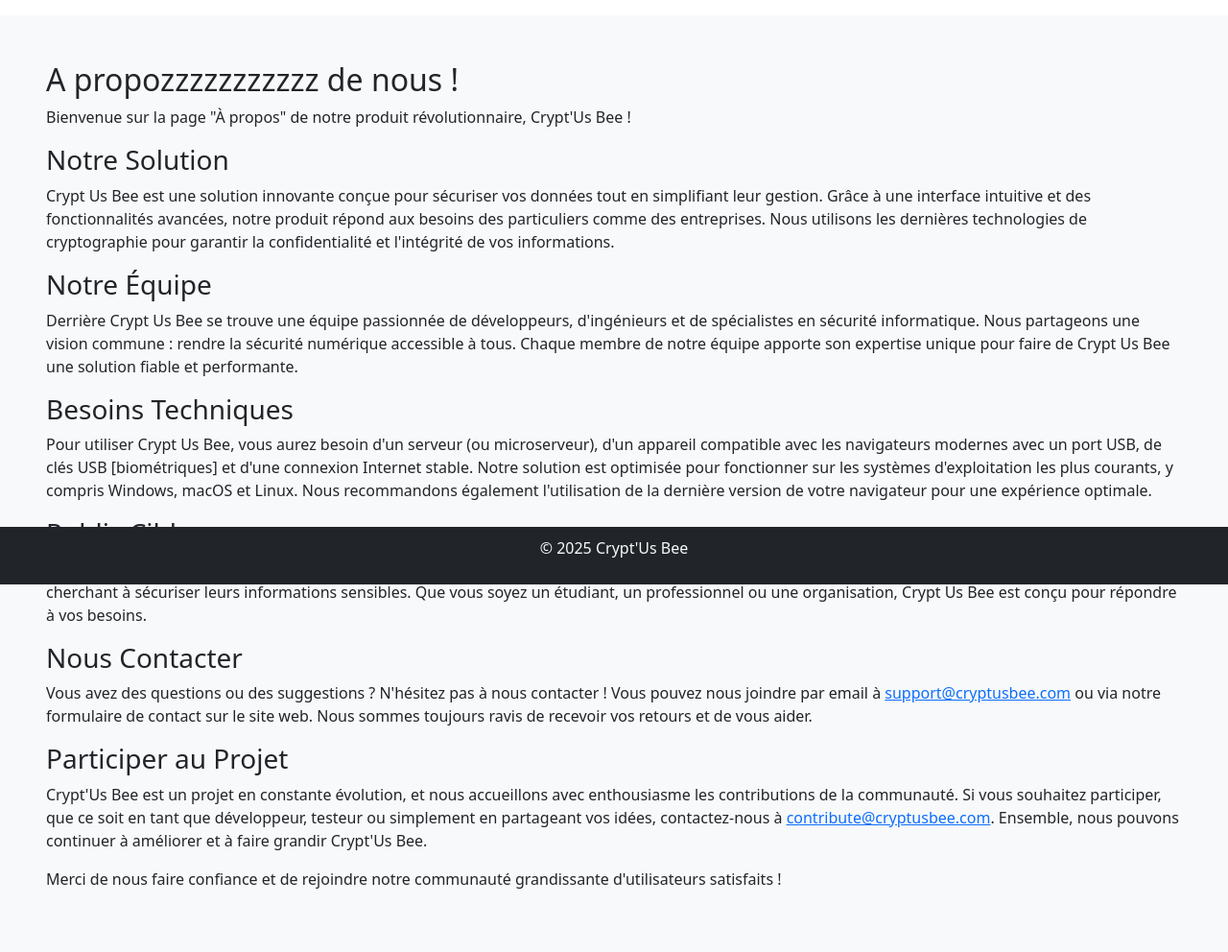
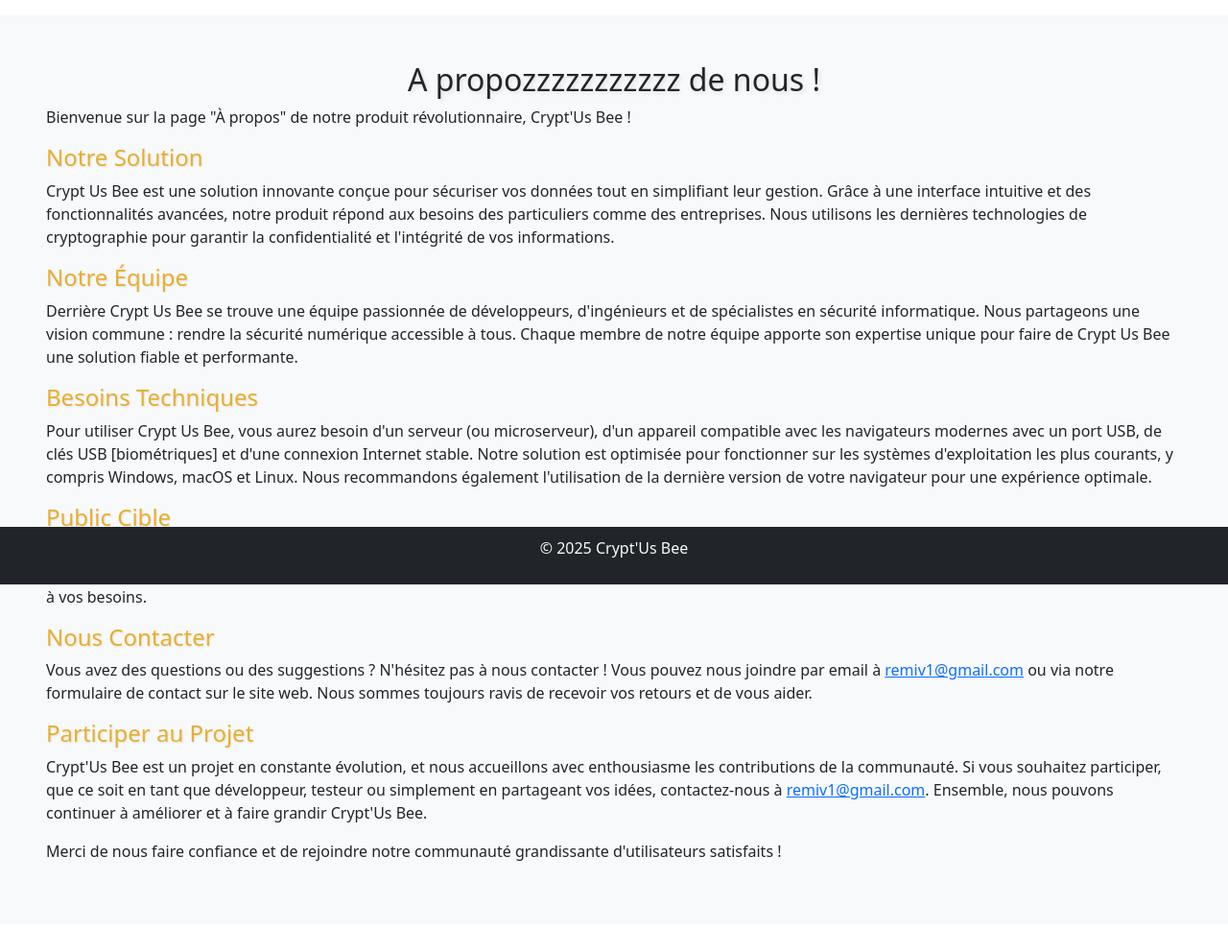
Before and after one commit to remiv1/crypt_us_bee, a Flask app: page /home/about in a window 1280 px wide. Shown: the part 191-1183 px from the top of the page at 96% size. After the commit the page ends 1088 px from the top, so only its background shows below. Run offline with Flask 3, Linux system fonts and the light colour scheme.

Commit message:
fix: Ajouter des en-têtes de contrôle de cache pour améliorer la gestion des ressources style: Ajouter des styles pour les titres h2 et h3 dans le CSS fix: Mettre à jour les adresses email de contact dans la page "À propos"

```diff
--- a/interface/application.py
+++ b/interface/application.py
@@ -17,7 +17,7 @@ def before_request() -> None:
 
 @interface.after_request
 def after_request(response: Any) -> Any:
-    """Hook to run after each request."""
+    response.headers['Cache-Control'] = 'no-store'  #TODO Retrait option DEV
     return response
 
 if __name__ == "__main__":
--- a/interface/statics/statics_home/css/style.css
+++ b/interface/statics/statics_home/css/style.css
@@ -32,3 +32,15 @@ footer {
   padding: 10px;
   text-align: center;
 }
+
+h2 {
+  color: var(--dark-color);
+  text-shadow: 2px 2px 4px rgba(0, 0, 0, 0.1);
+  text-align: center;
+  font-size: 200%;
+}
+h3 {
+  color: var(--bee-color);
+  text-shadow: 1px 1px 2px rgba(0, 0, 0, 0.1);
+  font-size: 150%;
+}
--- a/interface/templates/templates_home/about.html
+++ b/interface/templates/templates_home/about.html
@@ -44,16 +44,16 @@
             <h3>Nous Contacter</h3>
             <p>
                 Vous avez des questions ou des suggestions ? N'hésitez pas à nous contacter ! Vous pouvez nous joindre par
-                email à <a href="mailto:support@cryptusbee.com">support@cryptusbee.com</a> ou via notre formulaire de contact
-                sur le site web. Nous sommes toujours ravis de recevoir vos retours et de vous aider.
+                email à <a href="mailto:remiv1@gmail.com">remiv1@gmail.com</a> ou via notre formulaire de contact sur le site
+                web. Nous sommes toujours ravis de recevoir vos retours et de vous aider.
             </p>
 
             <h3>Participer au Projet</h3>
             <p>
                 Crypt'Us Bee est un projet en constante évolution, et nous accueillons avec enthousiasme les contributions de
                 la communauté. Si vous souhaitez participer, que ce soit en tant que développeur, testeur ou simplement en
-                partageant vos idées, contactez-nous à <a href="mailto:contribute@cryptusbee.com">contribute@cryptusbee.com</a>.
-                Ensemble, nous pouvons continuer à améliorer et à faire grandir Crypt'Us Bee.
+                partageant vos idées, contactez-nous à <a href="mailto:remiv1@gmail.com">remiv1@gmail.com</a>. Ensemble, nous
+                pouvons continuer à améliorer et à faire grandir Crypt'Us Bee.
             </p>
 
             <p>
```
Also changed, not shown: 1 other file.
